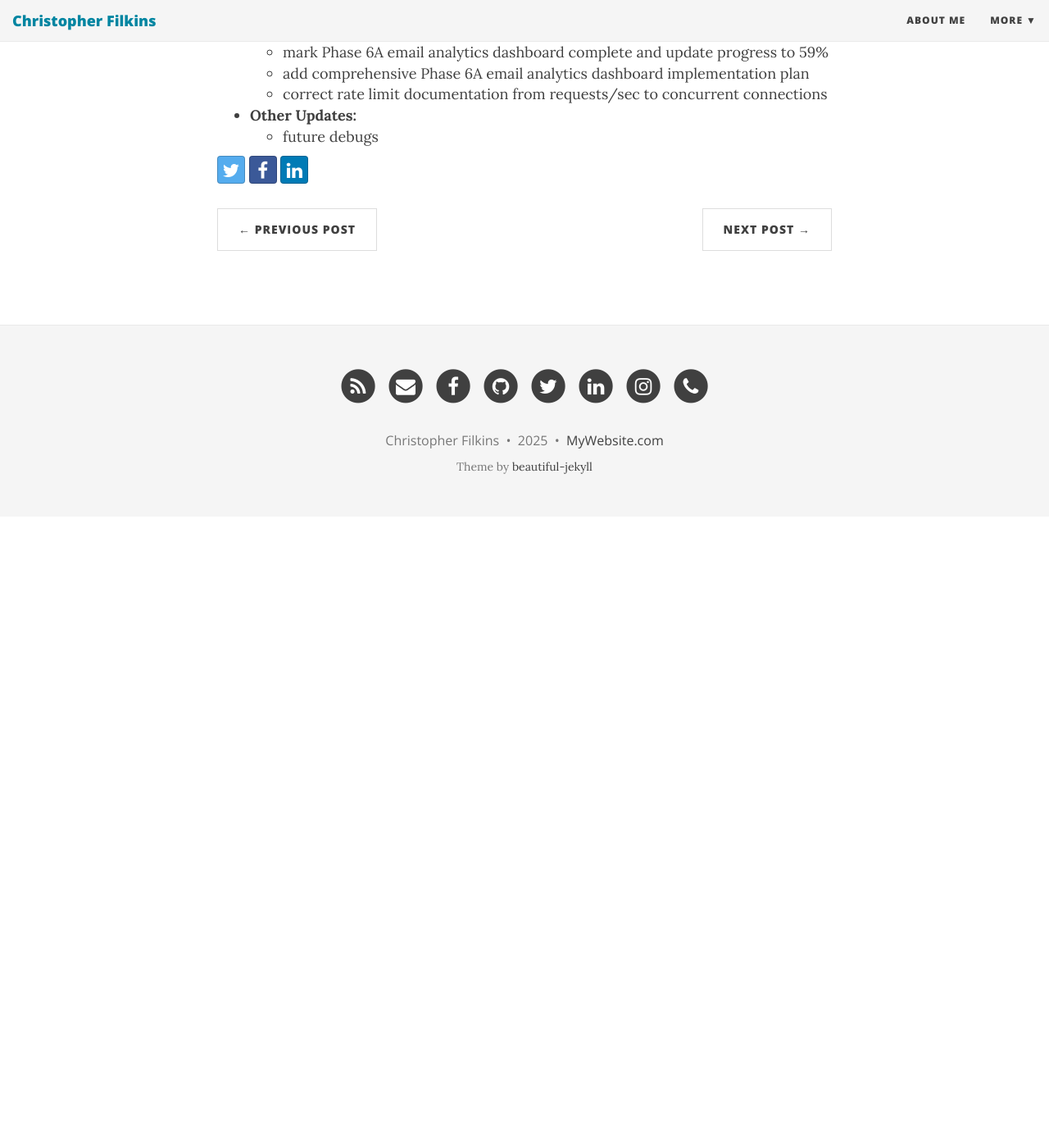
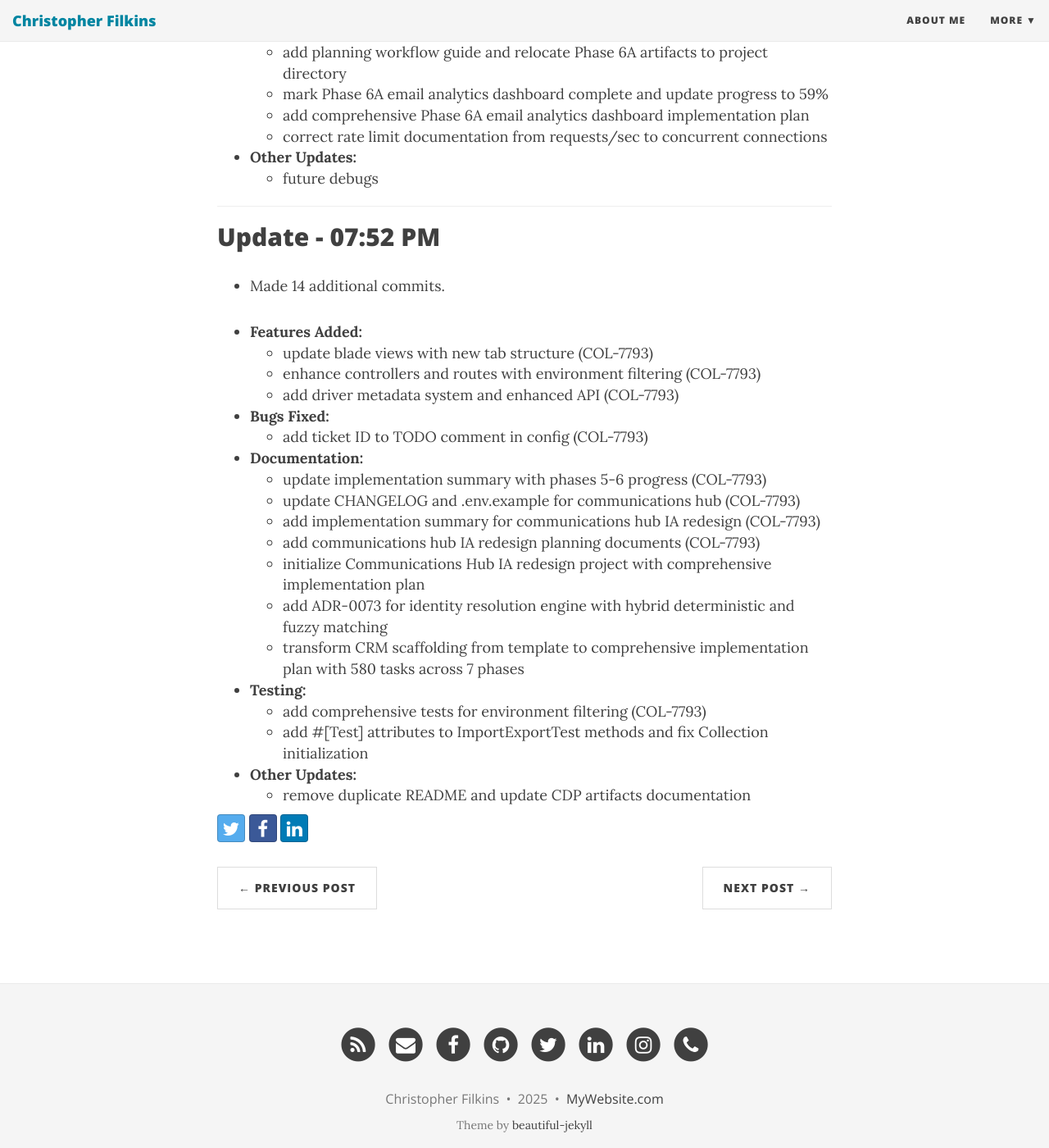
Before and after one commit to filchyboy/filchyboy.github.io, a Jekyll site: the page built from _posts/2025-11-19-building-new-features.md, in a window 1280 px wide and 1400 px high, scrolled down 677 px. Shown: the whole window at 82% size. Built offline with Jekyll 4.4.1, drawn with Linux system fonts in a browser that asks for light colours; nearby versions of some CDN libraries; before the commit the page ends 1307 px from its top, so only the background shows below that; some of the changed text lies outside the part shown.

Commit message:
Add build-in-public update: building-new-features

```diff
--- a/_posts/2025-11-19-building-new-features.md
+++ b/_posts/2025-11-19-building-new-features.md
@@ -19,3 +18,37 @@
 
 * **Other Updates:**
   * future debugs
+
+
+---
+
+## Update - 07:52 PM
+
+* Made 14 additional commits.
+
+
+* **Features Added:**
+  * update blade views with new tab structure (COL-7793)
+  * enhance controllers and routes with environment filtering (COL-7793)
+  * add driver metadata system and enhanced API (COL-7793)
+
+* **Bugs Fixed:**
+  * add ticket ID to TODO comment in config (COL-7793)
+
+* **Documentation:**
+  * update implementation summary with phases 5-6 progress (COL-7793)
+  * update CHANGELOG and .env.example for communications hub (COL-7793)
+  * add implementation summary for communications hub IA redesign (COL-7793)
+  * add communications hub IA redesign planning documents (COL-7793)
+  * initialize Communications Hub IA redesign project with comprehensive implementation plan
+  * add ADR-0073 for identity resolution engine with hybrid deterministic and fuzzy matching
+  * transform CRM scaffolding from template to comprehensive implementation plan with 580 tasks across 7 phases
+
+* **Testing:**
+  * add comprehensive tests for environment filtering (COL-7793)
+  * add #[Test] attributes to ImportExportTest methods and fix Collection initialization
+
+* **Other Updates:**
+  * remove duplicate README and update CDP artifacts documentation
+
+<!-- last-commit: f7ee62c0fba46064194216ad5f3e10932905d414 -->
```
Also changed, not shown: other parts of _posts/2025-11-19-building-new-features.md (+1 -2 lines).
